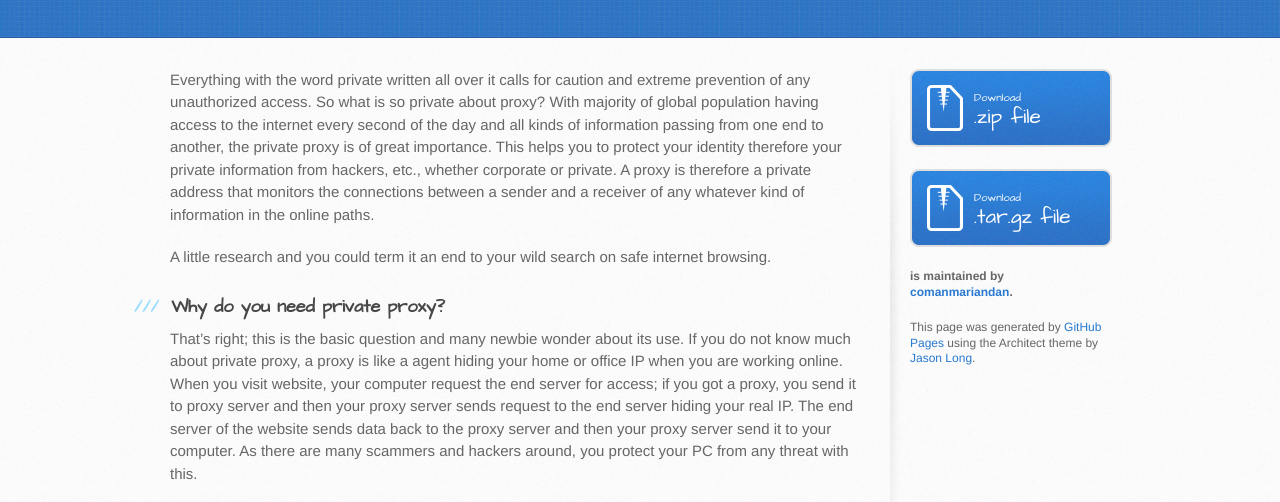
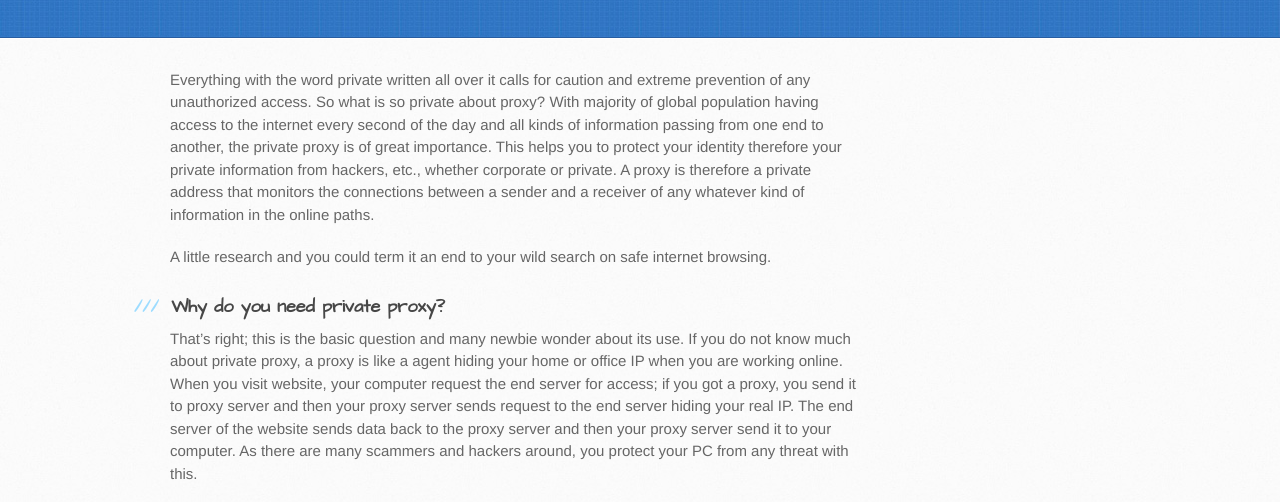
Before and after one commit to comanmariandan/blog, a plain HTML site: page index.html in a window 1280 px wide. Shown: the part 269-771 px from the top of the page. Drawn offline with Linux system fonts and the light colour scheme.

Commit message:
Update index.html

```diff
--- a/index.html
+++ b/index.html
@@ -51,20 +51,7 @@
 <p>You should get a complete support on how to set up your Private Proxy. In case of any issues, the technical staff should be able to install the private proxy for free. They should not only be qualified in sales but have an individual experience with the products as well. Doesn’t that mean absolutely zero worries?</p>
         </section>
 
-        <aside id="sidebar">
-          <a href="https://github.com/comanmariandan/blog/zipball/master" class="button">
-            <small>Download</small>
-            .zip file
-          </a>
-          <a href="https://github.com/comanmariandan/blog/tarball/master" class="button">
-            <small>Download</small>
-            .tar.gz file
-          </a>
 
-          <p class="repo-owner"><a href="https://github.com/comanmariandan/blog"></a> is maintained by <a href="https://github.com/comanmariandan">comanmariandan</a>.</p>
-
-          <p>This page was generated by <a href="https://pages.github.com">GitHub Pages</a> using the Architect theme by <a href="https://twitter.com/jasonlong">Jason Long</a>.</p>
-        </aside>
       </div>
     </div>
 
```
